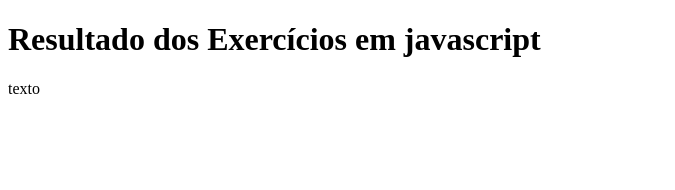
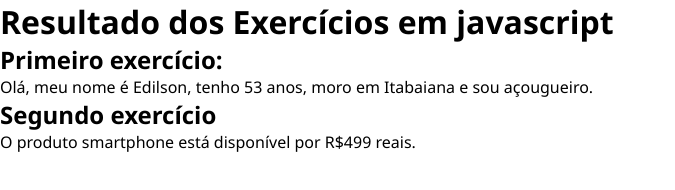
Before and after one commit to FelipeAlmeidaSan/Estudo-Javascript, a plain HTML site: page index.html in a window 1280 px wide. Shown: the whole page, without its empty margins (0-675 px from the left). Drawn offline with Linux system fonts and the light colour scheme.

Commit message:
Correção segundo exercício

```diff
--- a/index.html
+++ b/index.html
@@ -14,6 +14,45 @@
 <body>
     <h1 id="demo">Resultado dos Exercícios em javascript</h1>
     <p id="resultado"></p>
+
+    <h2>Primeiro exercício:</h2>
+    <div id="mensagem"></div>
+
+    <h2>Segundo exercício</h2>
+    <div id="texto"></div>
+    <script>
+
+        // Primeiro Exercício
+        let nome = "Edilson";
+        let idade = 53;
+        let cidade = "Itabaiana";
+        let profissão = "açougueiro";
+
+        let frase = `Olá, meu nome é ${nome}, tenho ${idade} anos, moro em ${cidade} e sou ${profissão}.`;
+
+        document.getElementById("mensagem").innerHTML = `<p>${frase}</p>`;
+
+    </script>
+
+    <script>
+        // Segundo Exercício
+        let produto = {
+            nome: "smartphone",
+            preço: 499,
+            disponibilidade: true
+        };
+
+        let mensagem = "";
+
+        if (produto.disponibilidade) {
+            mensagem = `O produto ${produto.nome} está disponível por R$${produto.preço} reais.`;
+        } else {
+            mensagem = "Produto indisponível no momento.";
+        }
+
+        // Mostrar na página
+        document.getElementById("texto").innerHTML = `<p>${mensagem}</p>`;
+    </script>
 
     <script src="javascript/ExercíciosDayOne.js">
     </script>
--- a/src/css/style.css
+++ b/src/css/style.css
@@ -0,0 +1,6 @@
+* {
+    margin: 0;
+    padding: 0;
+    box-sizing: border-box;
+    font-family: 'Segoe UI', sans-serif;
+}
--- a/src/javascript/ExercíciosDayOne.js
+++ b/src/javascript/ExercíciosDayOne.js
@@ -3,11 +3,7 @@
 let nome = "Edilson"
 let idade = 53
 let cidade = "Itabaiana"
-let profissão = "açogueiro"
-
-let texto = `Olá, meu nome é ${nome}, tenho ${idade} anos, moro em ${cidade} e sou ${profissão}`;
-
-document.getElementById("resultado").innerHTML = "texto"
+let profissão = "açougueiro"
 
 console.log(`Olá, meu nome é ${nome}, tenho ${idade} anos, moro em ${cidade} e sou ${profissão}`);
 
@@ -15,3 +11,25 @@ console.log(`Olá, meu nome é ${nome}, tenho ${idade} anos, moro em ${cidade} e
 // nome, idade, cidade, profissão
 // Depois use um console.log para escrever:
 // "Olá, meu nome é João, tenho 25 anos, moro em São Paulo e sou designer."
+
+
+
+// Segundo Exercício
+
+let produto = {
+    nome: "smartphone",
+    preço: 499,
+    disponibilidade: true,
+}
+
+if (produto.disponibilidade = true) {
+    console.log(`O produto ${produto.nome} está disponível por ${produto.preço} reais.`);
+} else {
+    console.log("Produto indisponível no momento.");
+}
+
+
+// Crie um objeto 'produto' com nome, preço e disponibilidade (boolean).
+// Crie uma condicional que verifica se o produto está disponível
+// Se sim, exiba: "O produto NOME está disponível por PREÇO reais."
+// Se não, exiba: "Produto indisponível no momento."
```
Also changed, not shown: src/pages/dayOne.html (added, +14 -0 lines), src/css/dayOne.css (added).
